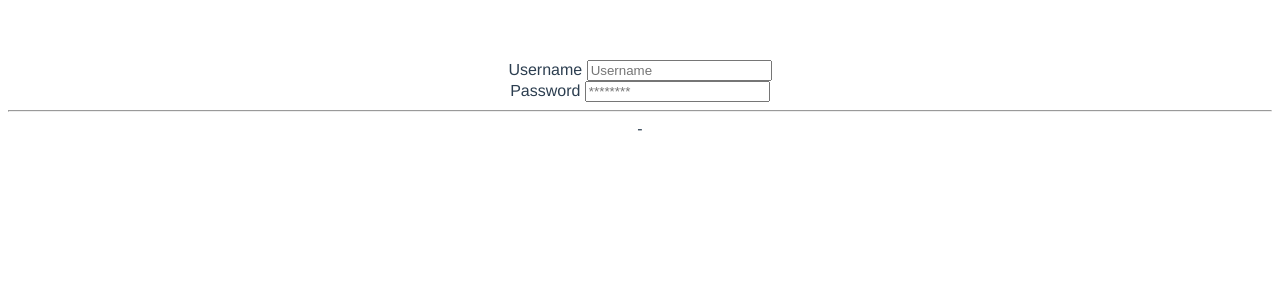
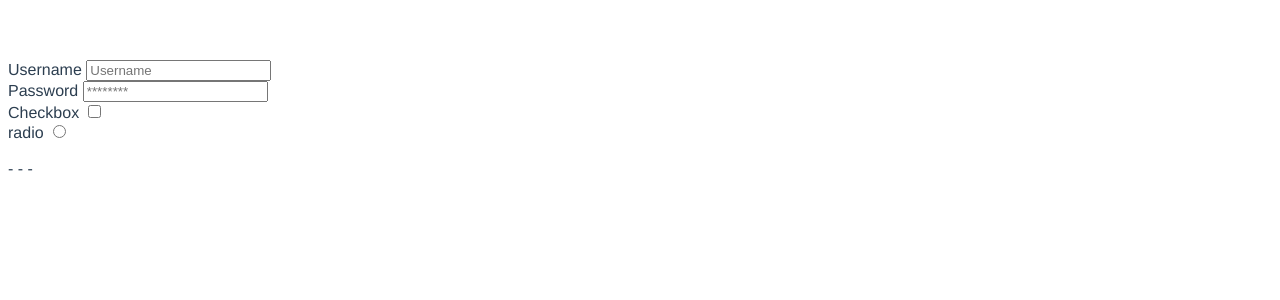
Before and after one commit to crguezl/transparent-base-component, a Vue app: page / in a window 1280 px wide. Shown: the top 300 px of the page. Built offline with nearby package versions, Linux system fonts and the light colour scheme.

Commit message:
transparency and radio and checkbox input types

```diff
--- a/src/App.vue
+++ b/src/App.vue
@@ -2,9 +2,10 @@
   <div id="app">
     <BaseInput label="Username" type="text" placeholder="Username" v-model="username"/>
     <BaseInput label="Password" type="password" placeholder="********" v-model="password"/>
-
-    <hr>
-    {{ username }} - {{ password }}
+    <BaseInput label="Checkbox" type="checkbox" pvalue="X" v-model="checkbox"/>
+    <BaseInput label="radio" type="radio" pvalue="HTML" v-model="radio" />
+    <br/>
+    {{ username }} - {{ password }} - {{ checkbox }} - {{ radio }}
   </div>
 </template>
 
@@ -19,7 +20,9 @@ export default {
   data() {
     return {
       username: "",
-      password: ""
+      password: "",
+      checkbox: "",
+      radio: ""
     };
   }
 };
@@ -30,7 +33,7 @@ export default {
   font-family: "Avenir", Helvetica, Arial, sans-serif;
   -webkit-font-smoothing: antialiased;
   -moz-osx-font-smoothing: grayscale;
-  text-align: center;
+  text-align: left;
   color: #2c3e50;
   margin-top: 60px;
 }
--- a/src/components/BaseInput.vue
+++ b/src/components/BaseInput.vue
@@ -1,11 +1,11 @@
 <template>
-  <div class="hello">
+  <div>
     <label>
       {{ label }}
       <input
         :type="type"
         :placeholder="placeholder"
-        @input="$emit('input', $event.target.value)"
+        @input="replicate($event)"
       >
     </label>
   </div>
@@ -15,9 +15,20 @@
 export default {
   name: "BaseInput",
   props: {
+    pvalue: { type: String, default: '' },
     label: String,
     type: String,
-    placeholder: String
+    placeholder: { type: String, default: '' }
+  },
+  methods: {
+    replicate(event) {
+      console.log(this.value);
+      console.log(this.pvalue);
+
+      console.log(event.target.value);
+
+      this.$emit('input', this.value || this.pvalue)
+    }
   }
 };
 </script>
```
